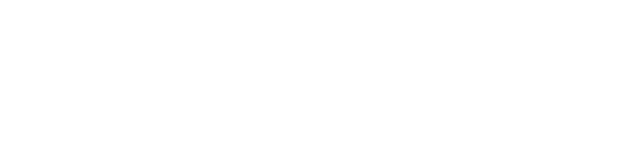
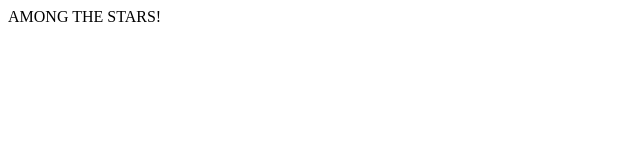
Before and after one commit to dustdeveloper/devving, a plain HTML site: page index.html in a window 1280 px wide. Shown: the whole page, without its empty margins (0-640 px from the left). Drawn offline with Linux system fonts and the light colour scheme.

Commit message:
another fix
hj35ytgfbfgerf

```diff
--- a/index.html
+++ b/index.html
@@ -10,6 +10,6 @@
     <link rel="icon" href="icon.png" type="image/gif">
   </head>
   <body>
-    <!-- AMONG THE STARS! -->
+    AMONG THE STARS!
   </body>
 </html>
```
